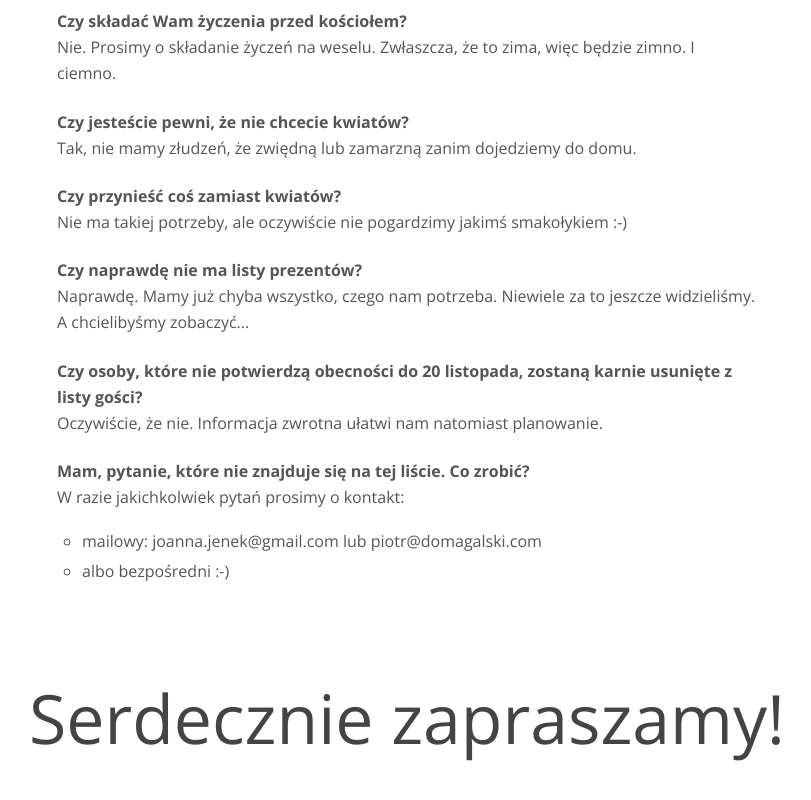
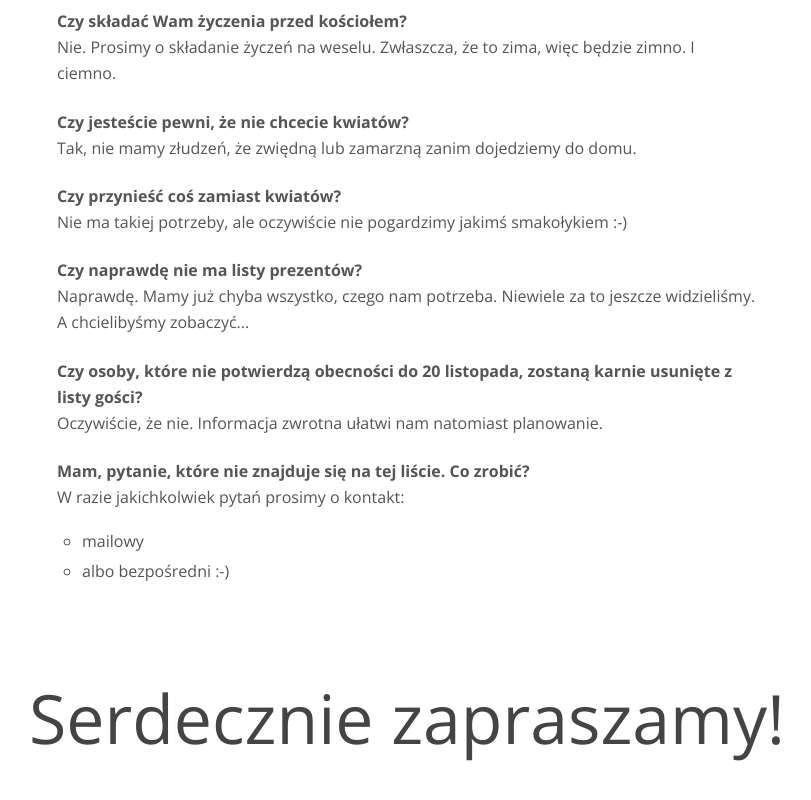
Before and after one commit to piotrdomagalski/slub.domagalski.com, a website: page index.html in a window 1280 px wide. Shown: the part 4463-5263 px from the top of the page, without its empty margins (233-1044 px from the left). Drawn offline with nearby package versions, Linux system fonts and the light colour scheme.

Commit message:
Test building.

```diff
--- a/index.html
+++ b/index.html
@@ -150,7 +150,7 @@
 						<p class="question">Mam, pytanie, które nie znajduje się na tej liście. Co zrobić?</p>
 						<p class="answer">W razie jakichkolwiek pytań prosimy o kontakt:
 							<ul class="circle">
-								<li>mailowy: joanna.jenek@gmail.com lub piotr@domagalski.com</li>
+								<li>mailowy</li>
 								<li>albo bezpośredni :-)</li>
 							</ul>
 						</p>
```
